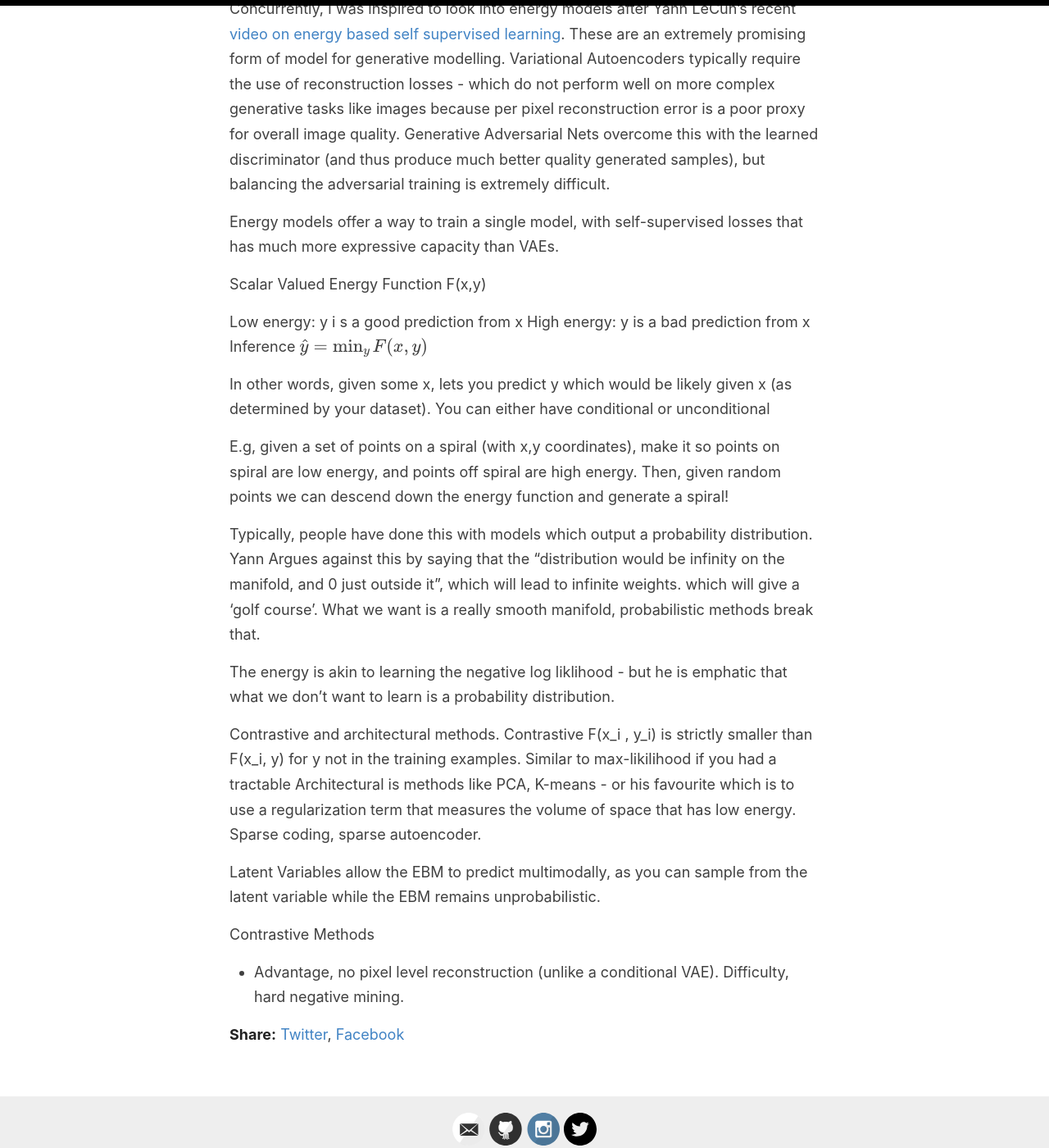
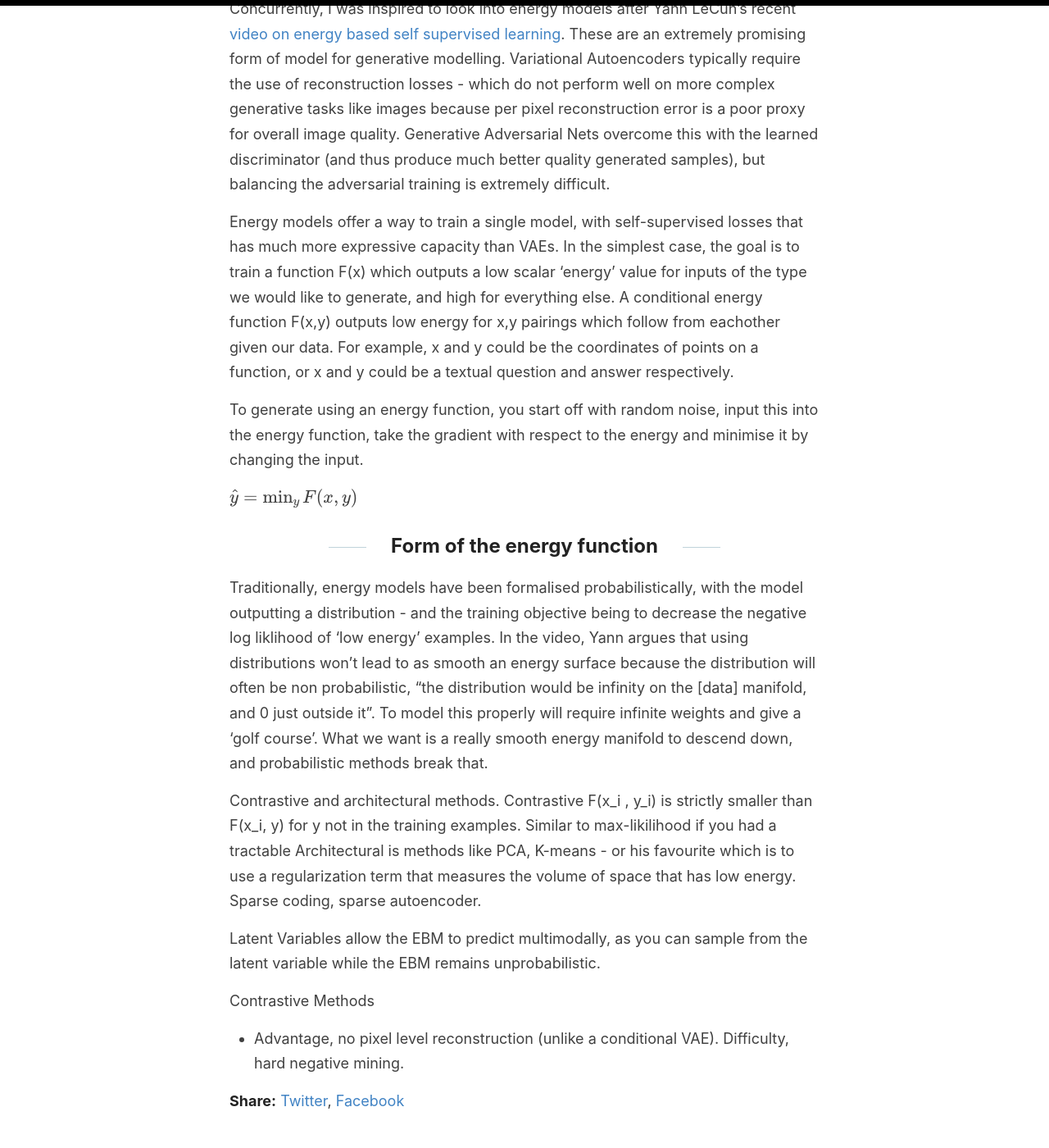
Before and after one commit to sholtodouglas/sholtodouglas.github.io, a Jekyll site: the page built from _posts/2020-06-11-PlayingwithEnergy.md, in a window 1280 px wide and 1400 px high, scrolled down 1613 px. Shown: the whole window at 82% size. Built offline with Jekyll 4.4.1, drawn with Linux system fonts in a browser that asks for light colours; formulas are drawn with MathJax 3.

Commit message:
Update 2020-06-11-PlayingwithEnergy.md

```diff
--- a/_posts/2020-06-11-PlayingwithEnergy.md
+++ b/_posts/2020-06-11-PlayingwithEnergy.md
@@ -21,21 +21,16 @@ I like these ideas as they break down long horizon problems into achievable subg
 # Energy Models for Generative Modelling
 Concurrently, I was inspired to look into energy models after Yann LeCun's recent [video on energy based self supervised learning](https://www.youtube.com/watch?v=A7AnCvYDQrU). These are an extremely promising form of model for generative modelling. Variational Autoencoders typically require the use of reconstruction losses - which do not perform well on more complex generative tasks like images because per pixel reconstruction error is a poor proxy for overall image quality. Generative Adversarial Nets overcome this with the learned discriminator (and thus produce much better quality generated samples), but balancing the adversarial training is extremely difficult.
 
-Energy models offer a way to train a single model, with self-supervised losses that has much more expressive capacity than VAEs.
+Energy models offer a way to train a single model, with self-supervised losses that has much more expressive capacity than VAEs. In the simplest case, the goal is to train a function F(x) which outputs a low scalar 'energy' value for inputs of the type we would like to generate, and high for everything else. A conditional energy function F(x,y) outputs low energy for x,y pairings which follow from eachother given our data. For example, x and y could be the coordinates of points on a function, or x and y could be a textual question and answer respectively.
 
-Scalar Valued Energy Function F(x,y)
+To generate using an energy function, you start off with random noise, input this into the energy function, take the gradient with respect to the energy and minimise it by changing the input.
 
-Low energy: y i s a good prediction from x
-High energy: y is a bad prediction from x
-Inference $ \hat{y} = \min_{y} F(x,y) $
+$ \hat{y} = \min_{y} F(x,y) $
 
-In other words, given some x, lets you predict y which would be likely given x (as determined by your dataset). You can either have conditional or unconditional
+## Form of the energy function
 
-E.g, given a set of points on a spiral (with x,y coordinates), make it so points on spiral are low energy, and points off spiral are high energy. Then, given random points we can descend down the energy function and generate a spiral!
+Traditionally, energy models have been formalised probabilistically, with the model outputting a distribution - and the training objective being to decrease the negative log liklihood of 'low energy' examples. In the video, Yann argues that using distributions won't lead to as smooth an energy surface because the distribution will often be non probabilistic, "the distribution would be infinity on the [data] manifold, and 0 just outside it". To model this properly will require infinite weights and give a 'golf course'. What we want is a really smooth energy manifold to descend down, and probabilistic methods break that.
 
-Typically, people have done this with models which output a probability distribution. Yann Argues against this by saying that the "distribution would be infinity on the manifold, and 0 just outside it", which will lead to infinite weights.  which will give a 'golf course'. What we want is a really smooth manifold, probabilistic methods break that.
-
-The energy is akin to learning the negative log liklihood - but he is emphatic that what we don't want to learn is a probability distribution.
 
 Contrastive and architectural methods. Contrastive F(x_i , y_i) is strictly smaller than F(x_i, y) for y not in the training examples. Similar to max-likilihood if you had a tractable  Architectural is methods like PCA, K-means - or his favourite which is to use a regularization term that measures the volume of space that has low energy. Sparse coding, sparse autoencoder.
 
```
